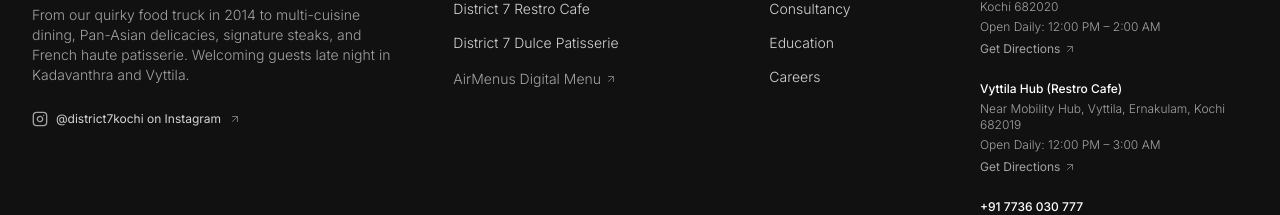
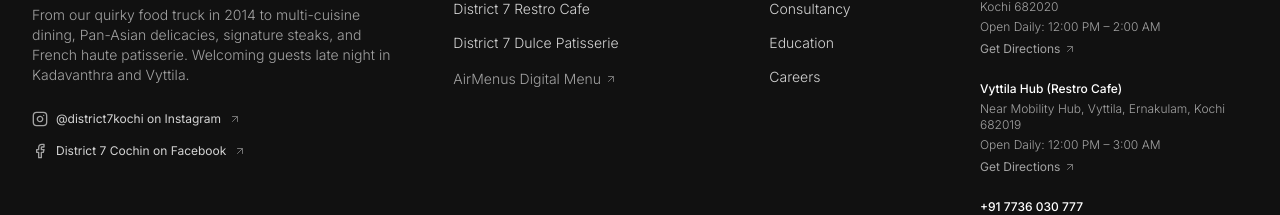
Before and after one commit to beezysolutions1/district7, a Next.js app: page / in a window 1280 px wide. Shown: the part 6486-6701 px from the top of the page. Built offline with nearby package versions, Linux system fonts and the light colour scheme; a web font is replaced by a local one.

Commit message:
Add Facebook link to site footer

```diff
--- a/src/components/SiteFooter.tsx
+++ b/src/components/SiteFooter.tsx
@@ -1,6 +1,6 @@
 import React from 'react';
 import Link from 'next/link';
-import { Phone, MapPin, Clock, ArrowUpRight, Instagram } from 'lucide-react';
+import { Phone, MapPin, Clock, ArrowUpRight, Instagram, Facebook } from 'lucide-react';
 
 export default function SiteFooter() {
   const currentYear = new Date().getFullYear();
@@ -24,8 +24,9 @@ export default function SiteFooter() {
               From our quirky food truck in 2014 to multi-cuisine dining, Pan-Asian delicacies, signature steaks, and French haute patisserie. Welcoming guests late night in Kadavanthra and Vyttila.
             </p>
 
-            {/* Social Media Link */}
-            <div className="pt-2">
+            {/* Social Media Links */}
+            <div className="pt-2 space-y-2">
+              <div>
                 <a
                   href="https://www.instagram.com/district7kochi"
                   target="_blank"
@@ -37,6 +38,20 @@ export default function SiteFooter() {
                   <span>@district7kochi on Instagram</span>
                   <ArrowUpRight className="w-3 h-3 text-neutral-500" />
                 </a>
+              </div>
+              <div>
+                <a
+                  href="https://www.facebook.com/D7Cochin/"
+                  target="_blank"
+                  rel="noopener noreferrer"
+                  className="inline-flex items-center space-x-2 text-xs text-neutral-300 hover:text-white transition-colors"
+                  aria-label="District 7 on Facebook"
+                >
+                  <Facebook className="w-4 h-4 text-neutral-400" />
+                  <span>District 7 Cochin on Facebook</span>
+                  <ArrowUpRight className="w-3 h-3 text-neutral-500" />
+                </a>
+              </div>
             </div>
           </div>
 
```
Lines whose indentation alone changed are shown as unchanged.
